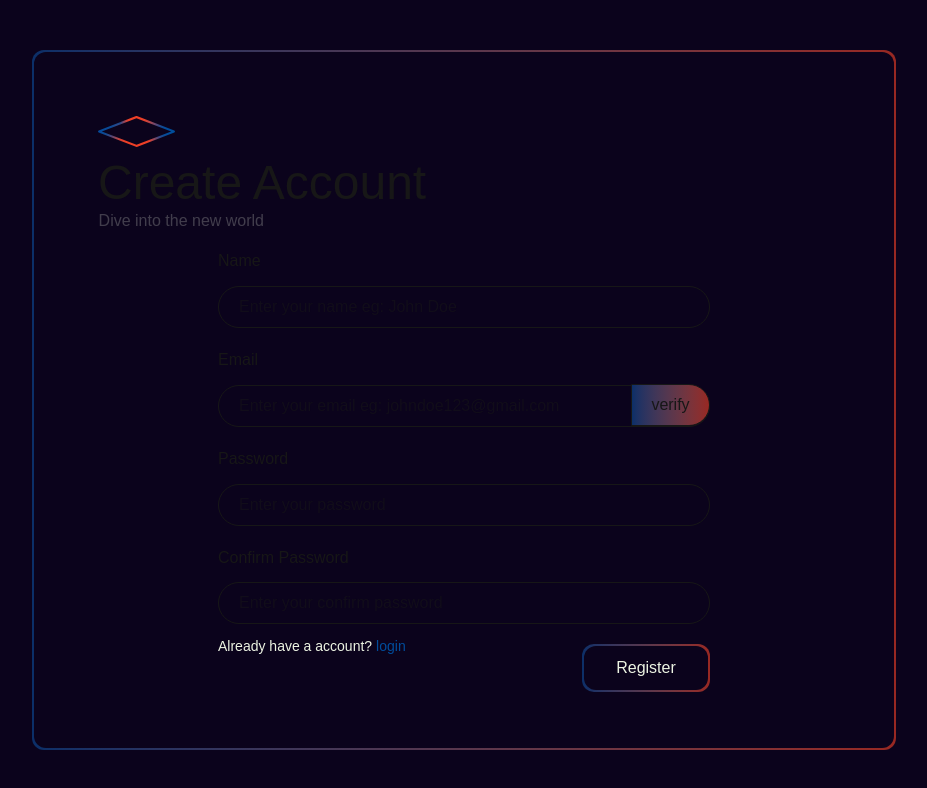
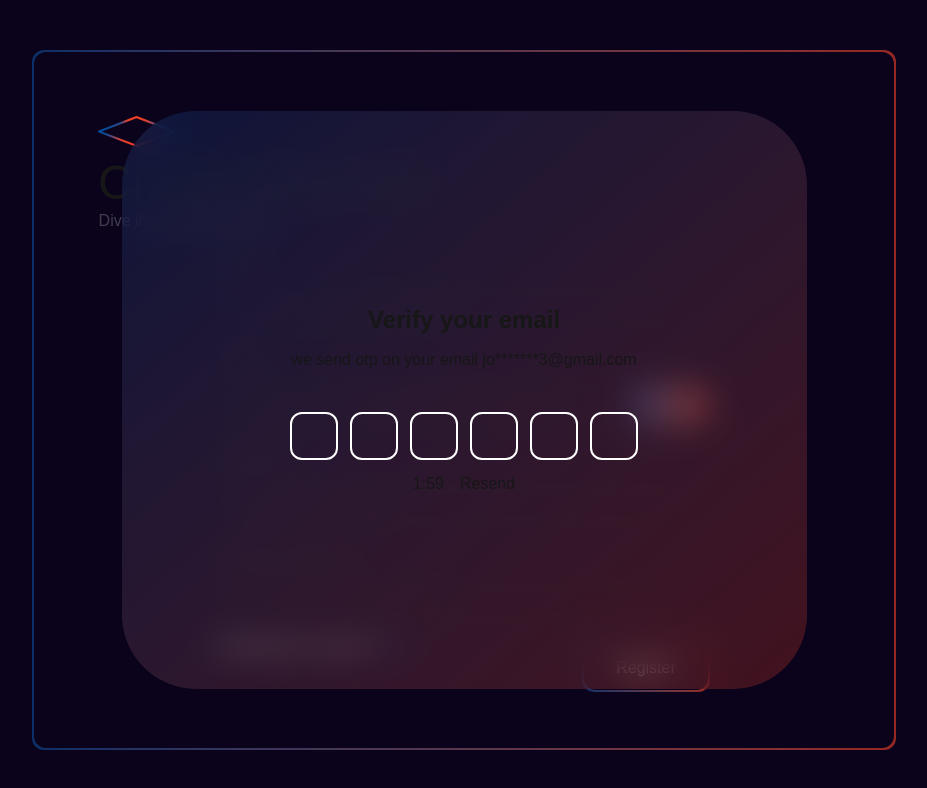
Before and after one commit to amansaluja017/playverse-app, a Next.js app: page /register in a window 1280 px wide. Shown: the top 788 px of the page, without its empty margins (176-1103 px from the left). Built offline with nearby package versions, Linux system fonts and the light colour scheme.

Commit message:
feat: implement OTP panel in registration flow and enhance UI components

```diff
--- a/app/components/otpPanel.tsx
+++ b/app/components/otpPanel.tsx
@@ -1,9 +1,33 @@
-import React from 'react'
+import React, { JSX } from 'react'
 
-function otpPanel() {
+function otpPanel(): JSX.Element {
+
   return (
-    <div>otpPanel</div>
+    <div className='backdrop-blur-lg bg-gradient-to-br from-[#0b2f68]/40 to-[#982822]/40 w-[685px] h-[578px] rounded-[74px]'>
+      <div className='flex flex-col items-center justify-center h-full w-full'>
+          <div className='flex items-center flex-col gap-3'>
+            <h4 className='font-bold text-2xl'>Verify your email</h4>
+            <p>we send otp on your email jo*******3@gmail.com</p>
+          </div>
+
+          <div className='flex gap-3 mt-10'>
+            <input className='border-2 border-white rounded-xl w-12 h-12 text-center' type="text" maxLength={1} />
+            <input className='border-2 border-white rounded-xl w-12 h-12 text-center' type="text" maxLength={1} />
+            <input className='border-2 border-white rounded-xl w-12 h-12 text-center' type="text" maxLength={1} />
+            <input className='border-2 border-white rounded-xl w-12 h-12 text-center' type="text" maxLength={1} />
+            <input className='border-2 border-white rounded-xl w-12 h-12 text-center' type="text" maxLength={1} />
+            <input className='border-2 border-white rounded-xl w-12 h-12 text-center' type="text" maxLength={1} />
+          </div>
+
+          <div className='flex gap-4 mt-3'>
+            <span>1:59</span>
+            <span>Resend</span>
+          </div>
+      </div>
+    </div>
   )
 }
 
-export default otpPanel
+//
+
+export default otpPanel;
--- a/app/globals.css
+++ b/app/globals.css
@@ -40,3 +40,9 @@ body {
     background-position: 100% 50%;
   }
 }
+
+.blur-bg {
+  background: rgba(255, 255, 255, 0.2);
+  backdrop-filter: blur(20px); /* The actual blur */
+  -webkit-backdrop-filter: blur(20px); /* Safari support */
+}
--- a/app/register/page.tsx
+++ b/app/register/page.tsx
@@ -2,6 +2,7 @@
 
 import { useRouter } from "next/navigation";
 import React, { useState } from "react";
+import OtpPanel from "../components/otpPanel";
 
 function registerPage() {
   const [name, setName] = useState<string>("");
@@ -10,6 +11,7 @@ function registerPage() {
   const [confirmPassword, setComfirmPassword] = useState<string>("");
   const [error, setError] = useState<string>("");
   const [loading, setLoading] = useState<boolean>(false);
+  const [otpSection, setOtpSection] = useState<boolean>(false);
 
   const router = useRouter();
 
@@ -52,6 +54,11 @@ function registerPage() {
   return (
     <>
       <div className="w-screen h-screen bg-[#0B031C] flex flex-col justify-center items-center">
+        {!otpSection && (
+          <div className="absolute flex justify-center items-center z-10">
+            <OtpPanel />
+          </div>
+        )}
         <div className="relative w-[864px] h-[700px] p-[2px] rounded-xl overflow-hidden bg-gradient-to-r from-[#0b2f68] to-[#982822] items-center justify-center">
           <div className="relative w-full h-full p-6 rounded-xl bg-[#0B031C]">
             <div className="w-[77.1px] h-[30.5px] ml-10 mt-10">
@@ -97,7 +104,7 @@ function registerPage() {
                       value={email}
                       onChange={(e) => setEmail(e.target.value)}
                     />
-                    <div className="absolute right-0 bottom-0 top-[12px] rounded-tr-[27px] rounded-br-[27px] w-[79px] h-[42px] flex justify-center items-center cursor-pointer border #707070 border-solid bg-gradient-to-r from-[#0b2f68] to-[#982822]">
+                    <div onClick={() => setOtpSection(true)} className="absolute right-0 bottom-0 top-[12px] rounded-tr-[27px] rounded-br-[27px] w-[79px] h-[42px] flex justify-center items-center cursor-pointer border #707070 border-solid bg-gradient-to-r from-[#0b2f68] to-[#982822]">
                       <span>verify</span>
                     </div>
                   </div>
```
